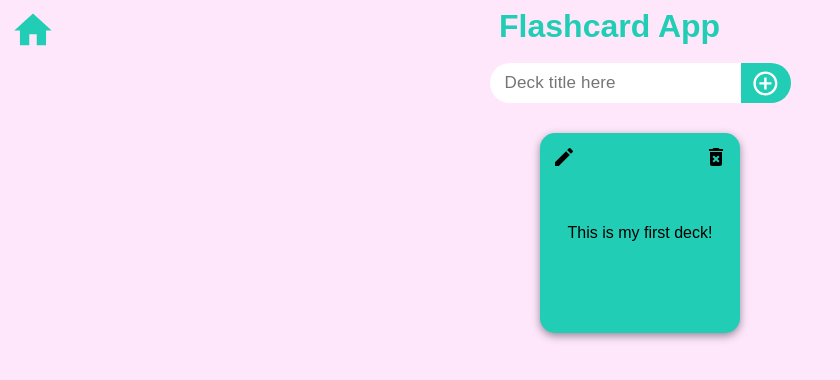
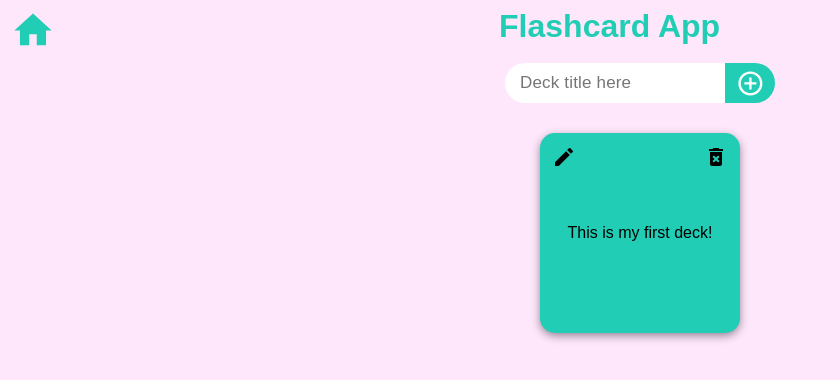
Before and after one commit to s-kuehn/flashcard-app, a React (Create React App) app: page / in a window 1280 px wide. Shown: the top 380 px of the page, without its empty margins (0-840 px from the left). Built offline with nearby package versions, Linux system fonts and the light colour scheme; a web font is replaced by a local one.

Commit message:
styling update

```diff
--- a/src/style.css
+++ b/src/style.css
@@ -16,6 +16,7 @@ input:focus-visible {
 }
 
 .deck-title-input {
+  width: 220px;
   border: 1px solid #21CDB4;
   font-size: 17px;
   font-family: 'Mochiy Pop P One', sans-serif;
```
